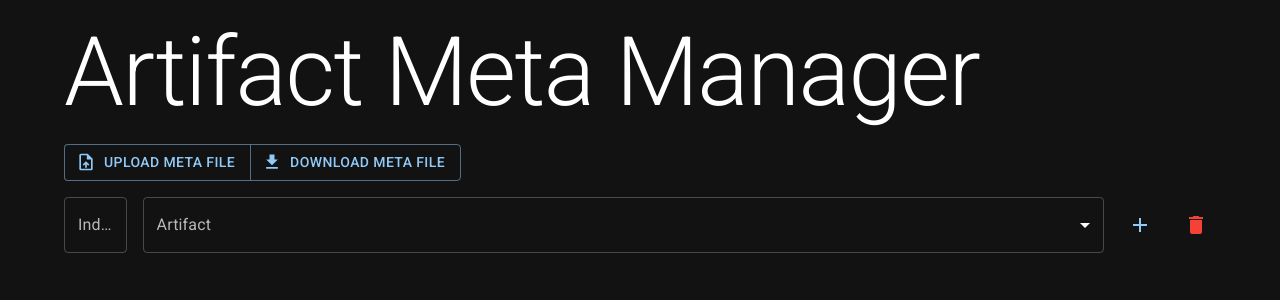
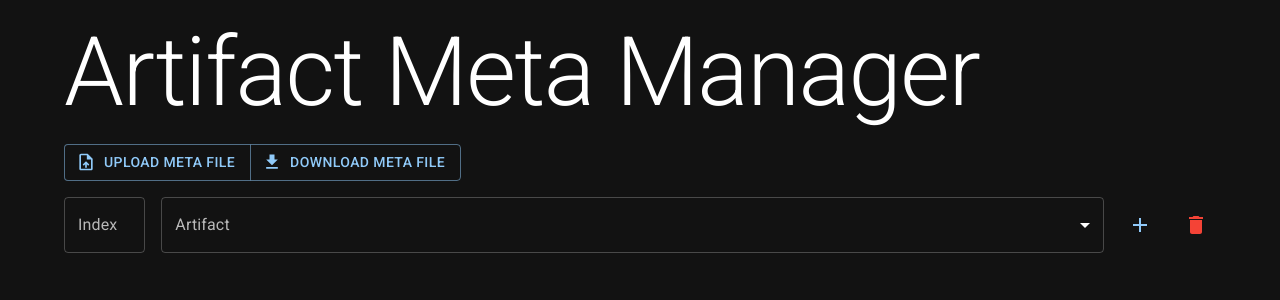
Before and after one commit to kjy5/artifact-meta-manager, a React (Vite) app: page / in a window 1280 px wide. Shown: the top 300 px of the page. Built offline with nearby package versions, Linux system fonts and the light colour scheme.

Commit message:
Fix index and buttons with grid

```diff
--- a/src/App.tsx
+++ b/src/App.tsx
@@ -26,7 +26,7 @@ function App(): ReactElement {
           <ArtifactPicker />
 
           {/* Show rest of UI when artifact is selected */}
-          {currentArtifactIndex > 0 && (
+          {currentArtifactIndex >= 0 && (
             <>
               <BasicInfo />
               <Images />
--- a/src/components/ArtifactPicker.tsx
+++ b/src/components/ArtifactPicker.tsx
@@ -1,4 +1,5 @@
-import {IconButton, MenuItem, Stack, TextField} from '@mui/material';
+import {Box, IconButton, MenuItem, TextField} from '@mui/material';
+import Grid from '@mui/material/Unstable_Grid2';
 import {Add, Delete} from '@mui/icons-material';
 import React, {ReactElement} from 'react';
 import useStateStore from '../utils/store-manager.tsx';
@@ -18,23 +19,27 @@ function ArtifactPicker(): ReactElement {
   const artifactTitles = artifactMetas.map(({ title }) => title);
 
   return (
-    <Stack spacing={1}>
-      <Stack direction={'row'} spacing={2}>
+    <Box sx={{ flexGrow: 1 }}>
+      <Grid container spacing={2} alignItems={'center'}>
+        <Grid xs={1}>
           <TextField
             type={'number'}
             inputProps={{ min: 0, max: artifactMetas.length - 1 }}
             label={'Index'}
-          value={currentArtifactIndex > 0 ? currentArtifactIndex : ''}
+            value={currentArtifactIndex >= 0 ? currentArtifactIndex : ''}
             onChange={(event) => {
               setArtifactIndex(parseInt(event.target.value));
             }}
+            fullWidth
           />
+        </Grid>
 
+        <Grid xs>
           <TextField
             select
             label={'Artifact'}
             fullWidth
-          value={currentArtifactIndex > 0 ? artifactMetas[currentArtifactIndex].title : ''}
+            value={currentArtifactIndex >= 0 ? artifactMetas[currentArtifactIndex].title : ''}
             onChange={(event: React.ChangeEvent<HTMLInputElement>) => {
               setCurrentArtifactIndex(artifactTitles.indexOf(event.target.value));
             }}
@@ -44,11 +49,10 @@ function ArtifactPicker(): ReactElement {
                 {title}
               </MenuItem>
             ))}
-          <MenuItem key={'test'} value={'test'}>
-            test
-          </MenuItem>
           </TextField>
+        </Grid>
 
+        <Grid xs={'auto'}>
           <IconButton
             aria-label={'add'}
             color={'primary'}
@@ -58,12 +62,15 @@ function ArtifactPicker(): ReactElement {
           >
             <Add />
           </IconButton>
+        </Grid>
 
+        <Grid xs={'auto'}>
           <IconButton aria-label={'delete'} color={'error'}>
             <Delete />
           </IconButton>
-      </Stack>
-    </Stack>
+        </Grid>
+      </Grid>
+    </Box>
   );
 }
 
```
Lines whose indentation alone changed are shown as unchanged.
